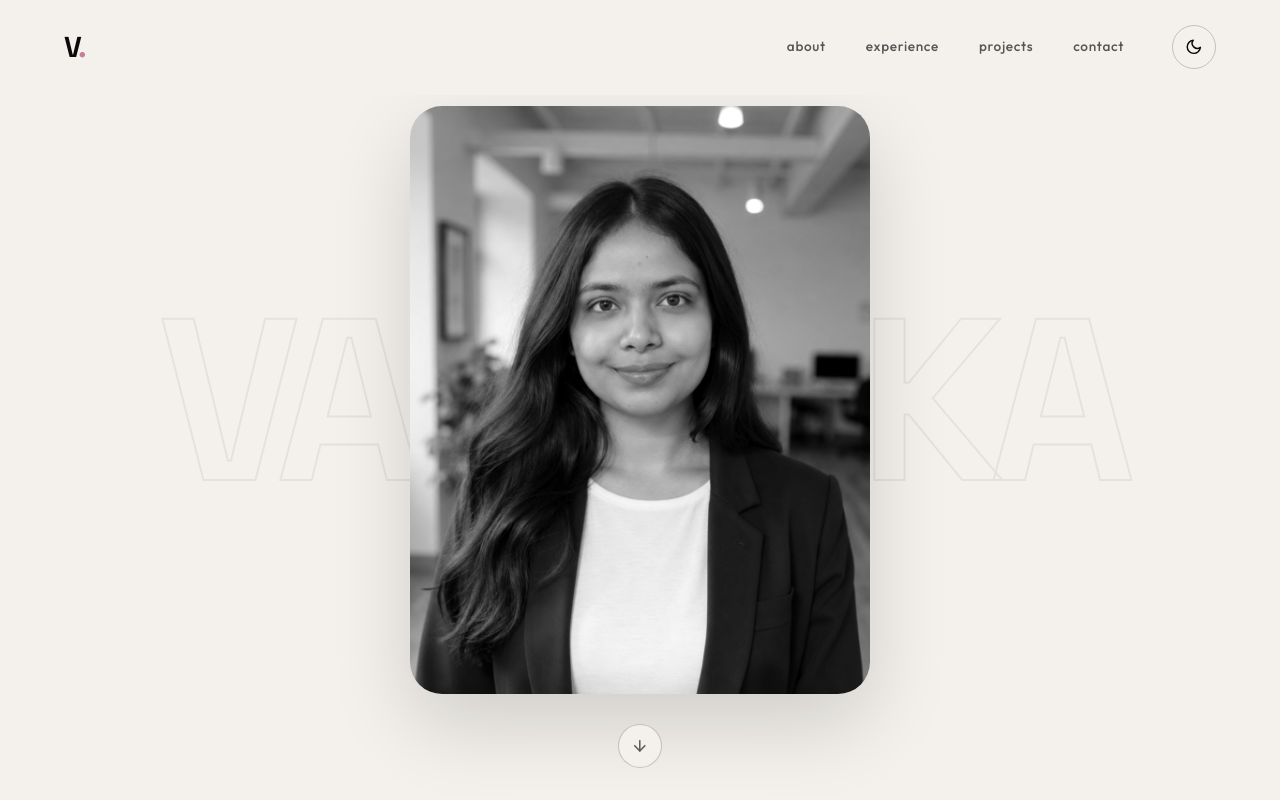
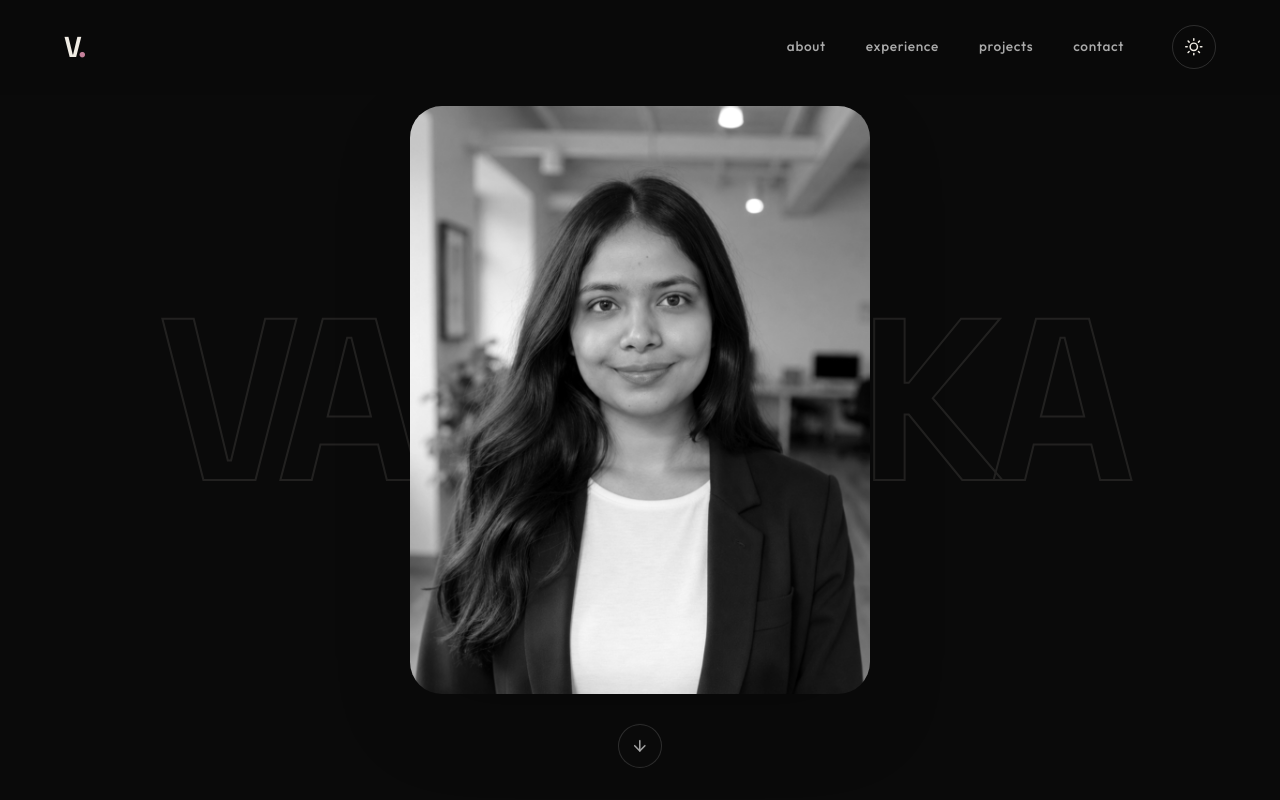
Before and after one commit to connectwithvanshika/Portfolio-2026, a React (Vite) app: page / in a window 1280 px wide. Shown: the top 800 px of the page. Built offline with nearby package versions, Linux system fonts and the light colour scheme.

Commit message:
Set dark theme as the default theme

```diff
--- a/src/App.jsx
+++ b/src/App.jsx
@@ -8,10 +8,10 @@ import Footer from './components/Footer';
 import './index.css';
 
 function App() {
-  const [theme, setTheme] = useState('light');
+  const [theme, setTheme] = useState('dark');
 
   useEffect(() => {
-    const saved = localStorage.getItem('portfolio-theme') || 'light';
+    const saved = localStorage.getItem('portfolio-theme') || 'dark';
     setTheme(saved);
     document.documentElement.setAttribute('data-theme', saved);
   }, []);
```
